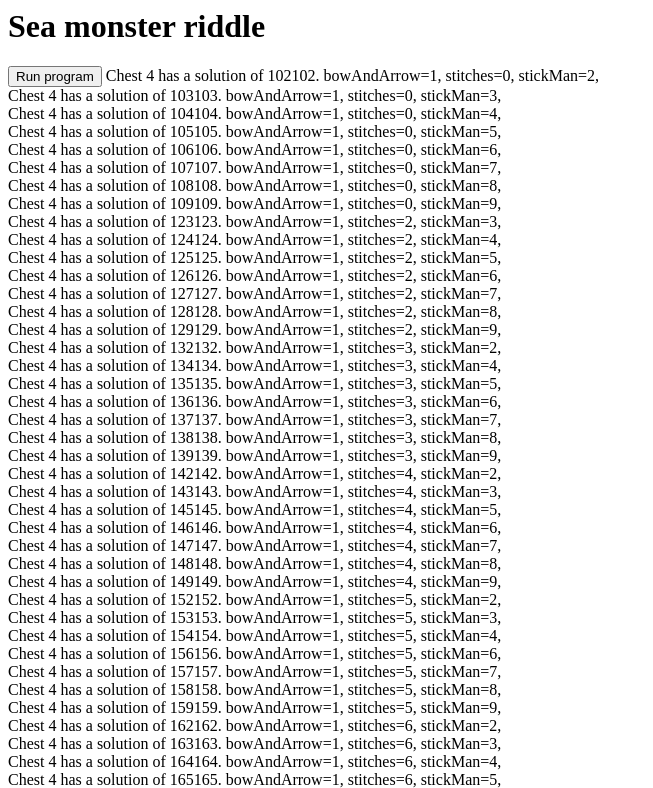
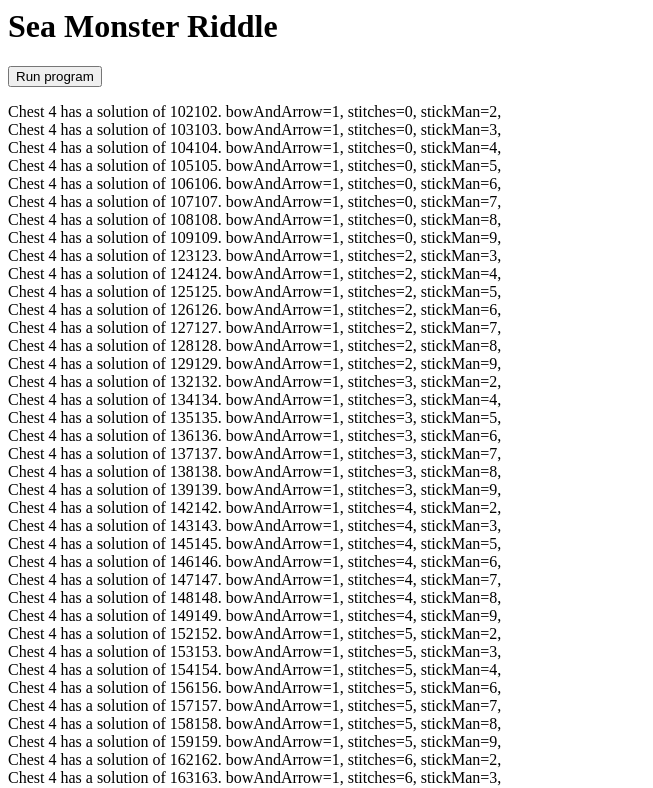
Before and after one commit to Miettine/puzzles-and-riddles, a plain HTML site: page sea-monster-riddle.html in a window 1280 px wide. Both pictures are taken after a click on the button "Run program". Shown: the top 788 px of the page, without its empty margins (0-653 px from the left). Drawn offline with nearby package versions, Linux system fonts and the light colour scheme.

Commit message:
Refactored code and improved layout

```diff
--- a/sea-monster-riddle.html
+++ b/sea-monster-riddle.html
@@ -2,14 +2,23 @@
 <script>
 
 $(document).ready(function(){
-  $("#run-button").click(() =>
-    runSolution($("body"))
-  );
+  $("#run-button").click(() => {
+	const solutionLog = $("#solution-log");
+
+	solutionLog.text('');
+    runSolution(solutionLog);
+  });
 });
 
-const runSolution = (html) => {
-
-	const t0 = performance.now()
+const initializeSolutionsCounterObject = () => {
+	return {
+		1:0,
+		2:0,
+		3:0,
+		4:0,
+		5:0
+	};
+}
 
 const getChestPearlCount=(hundredThousandSymbol, tenThousandSymbol, thousandSymbol, hundredSymbol, tenSymbol, oneSymbol)=>
 		100000 * hundredThousandSymbol +
@@ -18,7 +27,6 @@ const runSolution = (html) => {
 		100 * hundredSymbol +
 		10 * tenSymbol +
 		oneSymbol;
-
 
 const getChest1PearlCount=({trident, n})=>
 	getChestPearlCount(trident, n, trident, n, trident, n);
@@ -35,33 +43,22 @@ const runSolution = (html) => {
 const getChest5PearlCount=({house, trident, bowAndArrow})=>
 	getChestPearlCount(house, trident, bowAndArrow, trident, bowAndArrow, house);
 
-	/*
-	let trident = 1;
-	let n = 0;
-	let bowAndArrow = 1;
-	let epsilon = 0;
-	let stickMan = 1;
-	let Z = 0;
-	let stitches = 0;
-	let house = 1;
-	*/
-
-	const initializeSolutionsCounterObject = () => {
-		return {
-			1:0,
-			2:0,
-			3:0,
-			4:0,
-			5:0
-		};
-	}
-
-	const foundSolutionsCount = initializeSolutionsCounterObject();
-
-	const possibleSolutionsCount = initializeSolutionsCounterObject();
+const getSolutionText = (chestNumber, solutionCount, possibleSolutionsCount) =>
+	`Chest ${chestNumber} contains ${solutionCount} solutions among ${possibleSolutionsCount} possible number combinations`;
 
 const isValidSolution = (pearlCount) =>
 		((pearlCount/7) / 11) % 13 === 0;
+
+const checkSolution = (chestNumber, chestPearlCount, symbols, possibleSolutionsArray, foundSolutionsArray, html) => {
+
+	possibleSolutionsArray[chestNumber]++;
+
+	if (isValidSolution(chestPearlCount)) {
+		foundSolutionsArray[chestNumber]++;
+
+		html.append(`${getSolutionMessage(chestNumber, chestPearlCount, symbols)}<br>`);
+	}
+}
 
 const getSolutionMessage = (chestNumber, chestPearlCount, symbols) =>{
 
@@ -76,16 +73,24 @@ const runSolution = (html) => {
 	return msg;
 }
 
-	const checkSolution = (chestNumber, chestPearlCount, symbols, possibleSolutionsArray, foundSolutionsArray, document) => {
+const runSolution = (html) => {
 
-		possibleSolutionsArray[chestNumber]++;
+	const t0 = performance.now()
 
-		if (isValidSolution(chestPearlCount)) {
-			foundSolutionsArray[chestNumber]++;
+	/*
+	let trident = 1;
+	let n = 0;
+	let bowAndArrow = 1;
+	let epsilon = 0;
+	let stickMan = 1;
+	let Z = 0;
+	let stitches = 0;
+	let house = 1;
+	*/
 
-			html.append(`${getSolutionMessage(chestNumber, chestPearlCount, symbols)}<br>`);
-		}
-	}
+	const foundSolutionsCount = initializeSolutionsCounterObject();
+
+	const possibleSolutionsCount = initializeSolutionsCounterObject();
 
 	//Chest 1 (trident, n, trident, n, trident, n)
 	for (let trident = 1; trident<=9 ; trident++){
@@ -95,7 +100,7 @@ const runSolution = (html) => {
 			}
 
 			const symbols = {trident, n};
-			checkSolution(1, getChest1PearlCount(symbols), symbols, possibleSolutionsCount, foundSolutionsCount, document);
+			checkSolution(1, getChest1PearlCount(symbols), symbols, possibleSolutionsCount, foundSolutionsCount, html);
 		}
 	}
 
@@ -108,7 +113,7 @@ const runSolution = (html) => {
 				}
 
 				const symbols = {trident, bowAndArrow, epsilon};
-				checkSolution(2, getChest2PearlCount(symbols), symbols, possibleSolutionsCount, foundSolutionsCount, document);
+				checkSolution(2, getChest2PearlCount(symbols), symbols, possibleSolutionsCount, foundSolutionsCount, html);
 			}
 		}
 	}
@@ -123,7 +128,7 @@ const runSolution = (html) => {
 				}
 
 				const symbols = {stickMan, Z, bowAndArrow};
-				checkSolution(3, getChest3PearlCount(symbols), symbols, possibleSolutionsCount, foundSolutionsCount, document);
+				checkSolution(3, getChest3PearlCount(symbols), symbols, possibleSolutionsCount, foundSolutionsCount, html);
 			}
 		}
 	}
@@ -138,7 +143,7 @@ const runSolution = (html) => {
 				}
 
 				const symbols = {bowAndArrow, stitches, stickMan};
-				checkSolution(4, getChest4PearlCount(symbols), symbols, possibleSolutionsCount, foundSolutionsCount, document);
+				checkSolution(4, getChest4PearlCount(symbols), symbols, possibleSolutionsCount, foundSolutionsCount, html);
 			}
 		}
 	}
@@ -153,30 +158,27 @@ const runSolution = (html) => {
 				}
 
 				const symbols = {house, trident, bowAndArrow};
-				checkSolution(5, getChest5PearlCount(symbols), symbols, possibleSolutionsCount, foundSolutionsCount, document);
+				checkSolution(5, getChest5PearlCount(symbols), symbols, possibleSolutionsCount, foundSolutionsCount, html);
 			}
 		}
 	}
 
 	const t1 = performance.now();
 
-	const getSolutionText = (chestNumber, solutionCount, possibleSolutionsCount) =>
-		`Chest ${chestNumber} contains ${solutionCount} solutions among ${possibleSolutionsCount} possible number combinations`;
-
 	for (let chestNumber = 1; chestNumber<=5; chestNumber++){
 		html.append(`${getSolutionText(chestNumber, foundSolutionsCount[chestNumber], possibleSolutionsCount[chestNumber])}<br>`);
 	}
 
 	html.append(`The program took ${t1 - t0} milliseconds to run`);
-	//The program took 35.415000005741604 milliseconds to run
 }
 
 </script>
 
 <body>
 
-<h1>Sea monster riddle</h1>
+<h1>Sea Monster Riddle</h1>
 <button id="run-button">Run program</button>
-<body></body>
+<br>
+<p id="solution-log"></p>
 
 </body>
```
Lines whose indentation alone changed are shown as unchanged.
